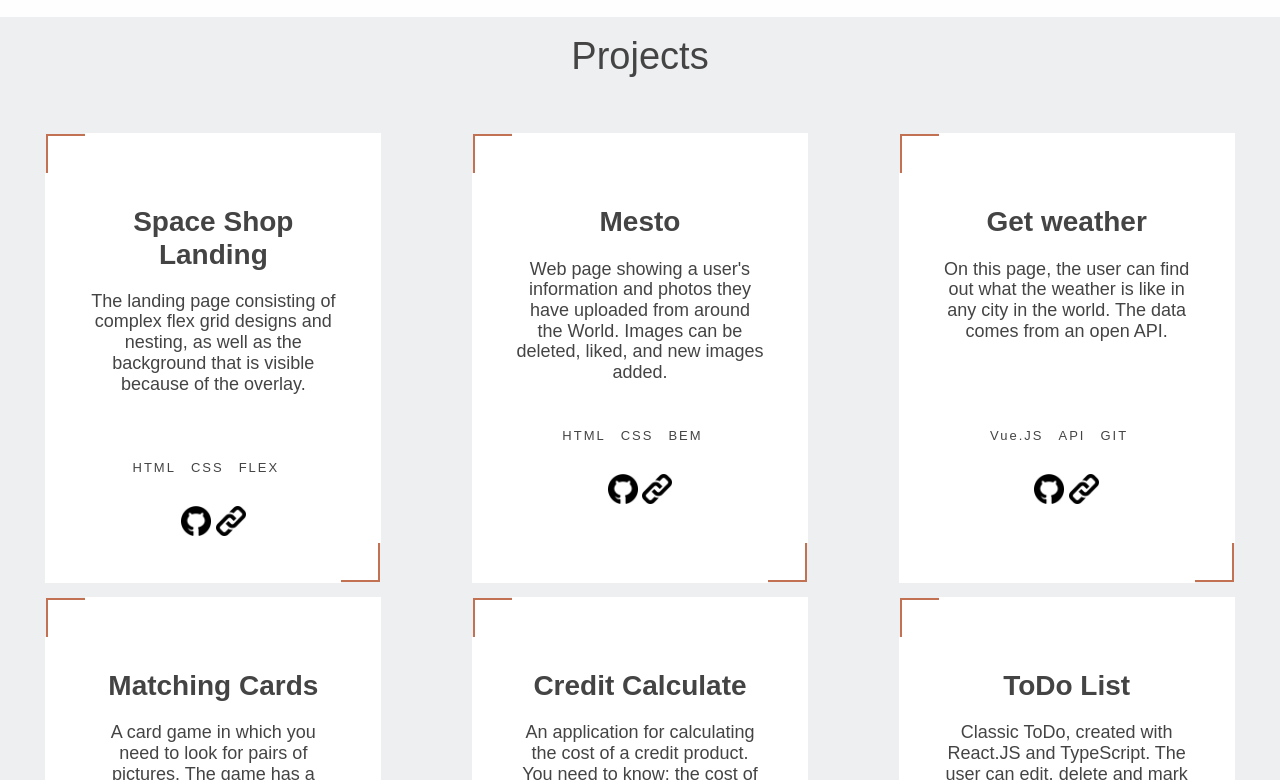
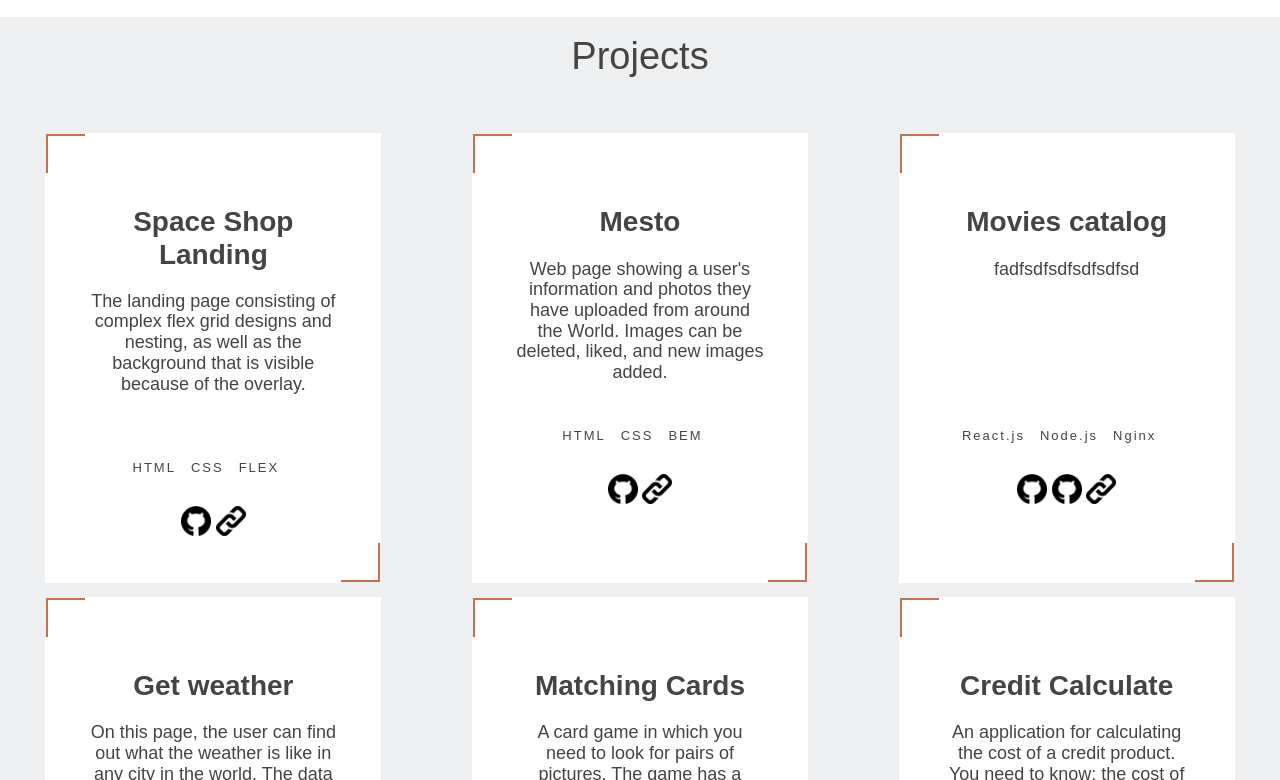
Before and after one commit to Mikhail-Chernyshev/portfolio, a plain HTML site: page index.html in a window 1280 px wide. Shown: the part 590-1370 px from the top of the page. Drawn offline with Linux system fonts and the light colour scheme.

Commit message:
added diplom project

```diff
--- a/index.html
+++ b/index.html
@@ -47,7 +47,6 @@
           some companies or teams to join and improve my experience and
           knowledge.
         </p>
-
 
         <div class="wellcome__links">
           <a
@@ -106,7 +105,6 @@
               nesting, as well as the background that is visible because of the
               overlay.
             </p>
-
 
             <ul class="project__technologies">
               <li class="project__skill">HTML</li>
@@ -216,6 +214,39 @@
               /></a>
             </div>
           </div> -->
+          <div class="project night">
+            <h3 class="project__title">Movies catalog</h3>
+            <p class="project__subtitle">
+             fadfsdfsdfsdfsdfsd
+            </p>
+            <ul class="project__technologies">
+              <li class="project__skill">React.js</li>
+              <li class="project__skill">Node.js</li>
+              <li class="project__skill">Nginx</li>
+            </ul>
+            <div class="project__links">
+              <a
+                target="_blank"
+                href="https://github.com/Mikhail-Chernyshev/movies-explorer-frontend"
+                class="project__link project__link_github"
+                ><img src="./images/github.png" class="project__link_github"
+              /></a>
+              <a
+              target="_blank"
+              href="https://github.com/Mikhail-Chernyshev/movies-explorer-api"
+              class="project__link project__link_github"
+              ><img src="./images/github.png" class="project__link_github"
+            /></a>
+              <a
+                target="_blank"
+                href="http://diplomachernyshev.nomoredomains.club/movies"
+                class="project__link project__link_project"
+                ><img
+                  src="./images/link-symbol-of-two-chains-links-linked_icon-icons.com_56928.png"
+                  class="project__link_project"
+              /></a>
+            </div>
+          </div>
           <div class="project night">
             <h3 class="project__title">Get weather</h3>
             <p class="project__subtitle">
```
